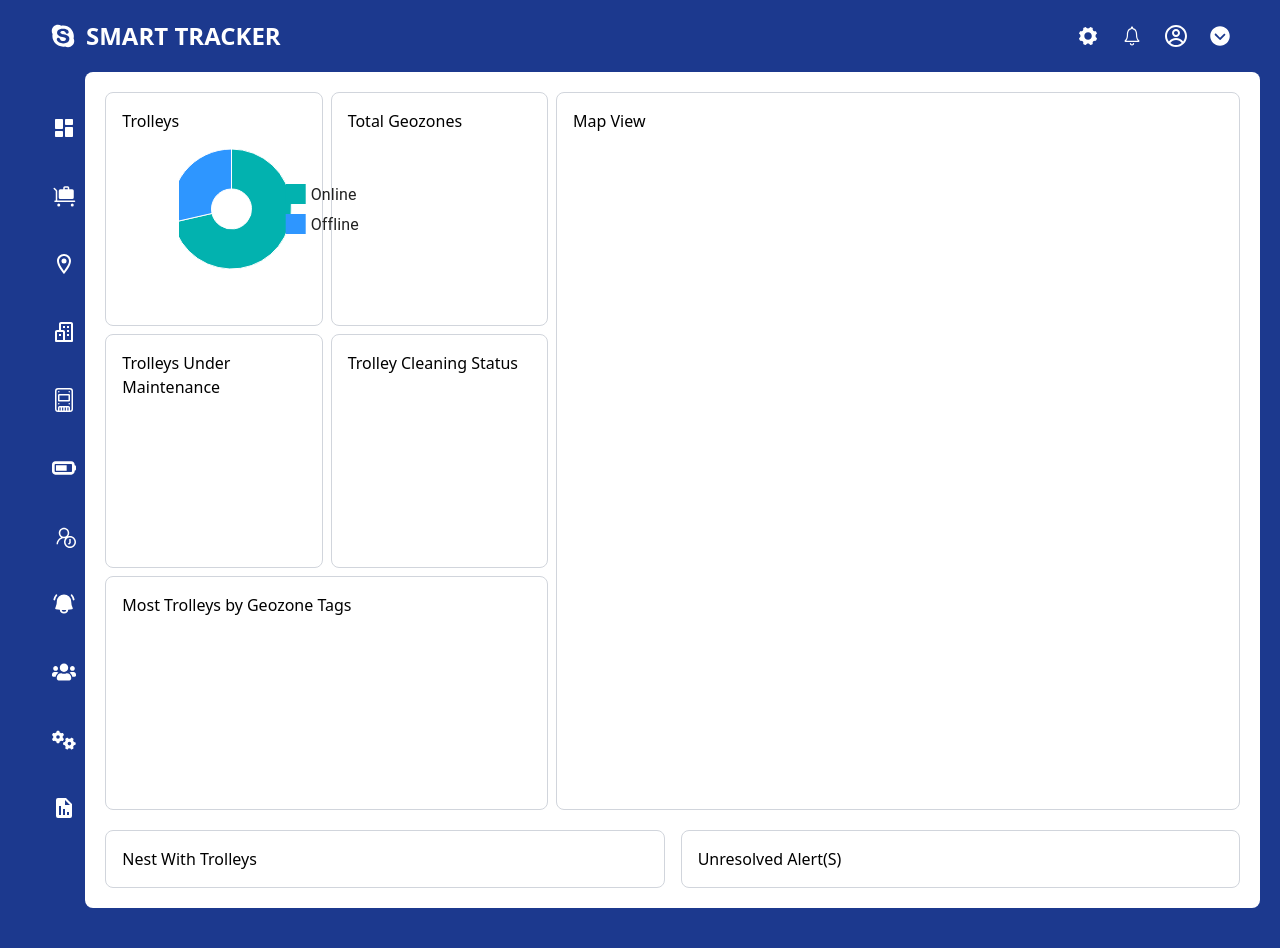
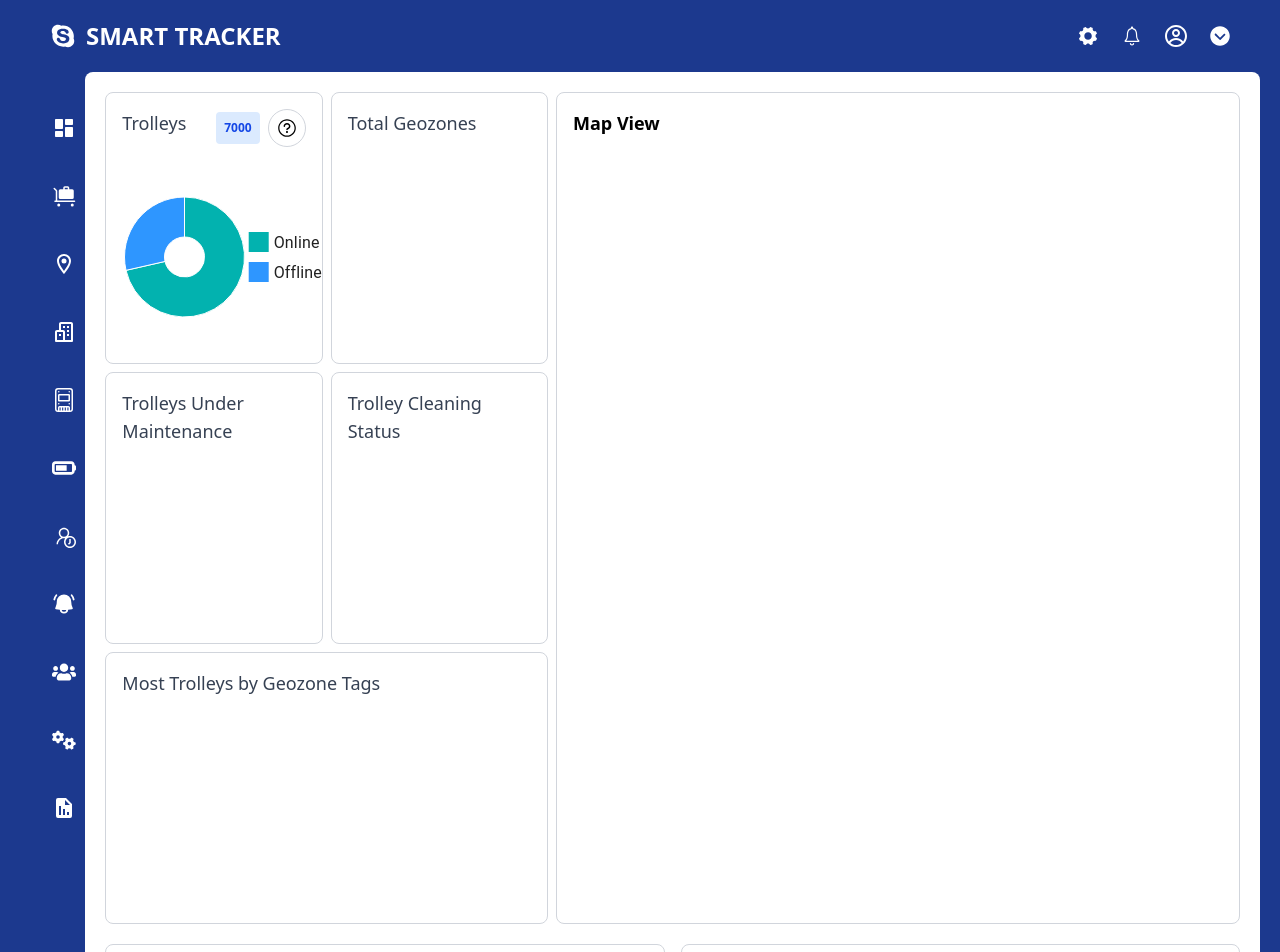
Before and after one commit to NikPrivate/smart-tracker-clone-frontend, a React (Vite) app: page /dashboard in a window 1280 px wide. Shown: the top 952 px of the page. Built offline with nearby package versions, Linux system fonts and the light colour scheme.

Commit message:
add data for trolleys

```diff
--- a/src/pages/Dashboard/Main.jsx
+++ b/src/pages/Dashboard/Main.jsx
@@ -2,6 +2,7 @@ import React from "react";
 import Sidebar from "../../components/Sidebar";
 import Header from "../../components/Header";
 import { PieChart } from "@mui/x-charts/PieChart";
+import { RxQuestionMarkCircled } from "react-icons/rx";
 
 const Main = () => {
   return (
@@ -17,11 +18,21 @@ const Main = () => {
         <div className="bg-white col-span-14 rounded-lg mr-5 p-5">
           {/* Trolleys Data */}
           <div className="grid grid-rows-3 grid-cols-5 grid-flow-col gap-2">
-            <div className="bg-white rounded-lg p-4 border border-gray-300 col-span-1 h-auto flex">
-              <div>
-                <h1>Trolleys</h1>
+            <div className="bg-white rounded-lg p-4 border border-gray-300 col-span-1 h-auto">
+              <div className="flex justify-between">
+                <div>
+                  <h1 className="font-sans text-gray-700 text-lg">Trolleys</h1>
+                </div>
+                <div className="flex items-center gap-2">
+                  <p className="rounded bg-blue-100 text-blue-700 font-bold font-sans text-xs p-2">
+                    7000
+                  </p>
+                  <div className="border border-gray-300 rounded-full p-2">
+                    <RxQuestionMarkCircled className="text-xl" />
+                  </div>
+                </div>
               </div>
-              <div className="w-[200px] h-[200px]">
+              <div className="w-[200px] h-[200px] ">
                 <PieChart
                   series={[
                     {
@@ -33,33 +44,45 @@ const Main = () => {
                       outerRadius: 60,
                     },
                   ]}
-                  width={200}
-                  height={200}
+                  width={220}
+                  height={220}
                 />
               </div>
             </div>
             <div className="bg-white rounded-lg p-4 border border-gray-300 col-span-1 h-auto">
-              <h1>Trolleys Under Maintenance</h1>
+              <h1 className="font-sans text-gray-700 text-lg">
+                Trolleys Under Maintenance
+              </h1>
             </div>
             <div className="bg-white rounded-lg p-4 border border-gray-300 col-span-2 h-auto">
-              <h1>Most Trolleys by Geozone Tags</h1>
+              <h1 className="font-sans text-gray-700 text-lg">
+                Most Trolleys by Geozone Tags
+              </h1>
             </div>
             <div className="bg-white rounded-lg p-4 border border-gray-300 col-span-1 h-auto">
-              <h1>Total Geozones</h1>
+              <h1 className="font-sans text-gray-700 text-lg">
+                Total Geozones
+              </h1>
             </div>
             <div className="bg-white rounded-lg p-4 border border-gray-300 col-span-1 h-auto">
-              <h1>Trolley Cleaning Status</h1>
+              <h1 className="font-sans text-gray-700 text-lg">
+                Trolley Cleaning Status
+              </h1>
             </div>
             <div className="bg-white rounded-lg p-4 border border-gray-300 col-span-5 row-span-3">
-              <h1>Map View</h1>
+              <h1 className="font-sans font-bold text-lg">Map View</h1>
             </div>
           </div>
           <div className="grid grid-cols-2 gap-4 mt-5">
             <div className="bg-white rounded-lg p-4 border border-gray-300 col-span-1 h-auto">
-              <h1>Nest With Trolleys</h1>
+              <h1 className="font-sans font-bold text-lg">
+                Nest With Trolleys
+              </h1>
             </div>
             <div className="bg-white rounded-lg p-4 border border-gray-300 col-span-1 h-auto">
-              <h1>Unresolved Alert(S)</h1>
+              <h1 className="font-sans font-bold text-lg">
+                Unresolved Alert(S)
+              </h1>
             </div>
           </div>
         </div>
```
